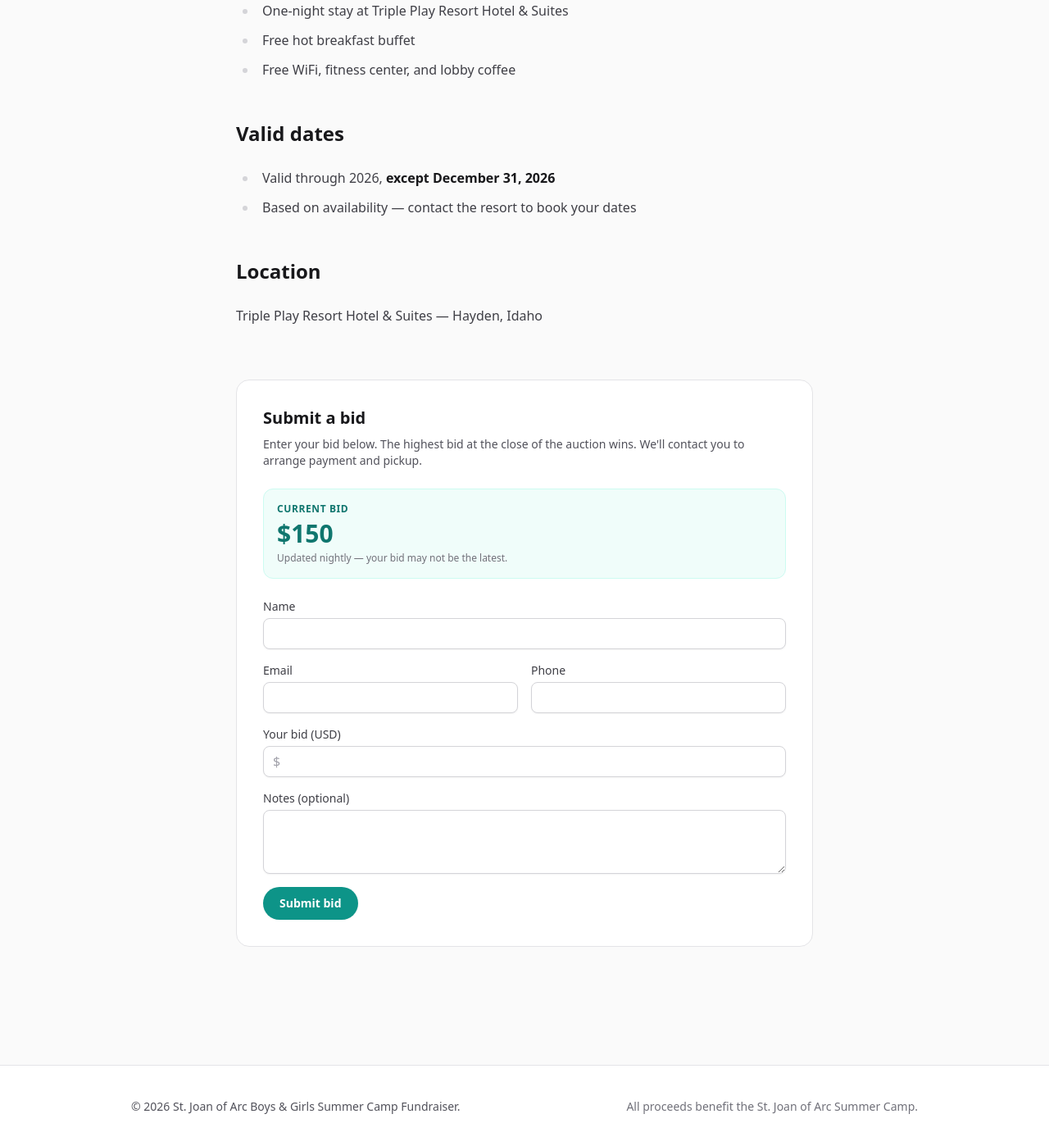
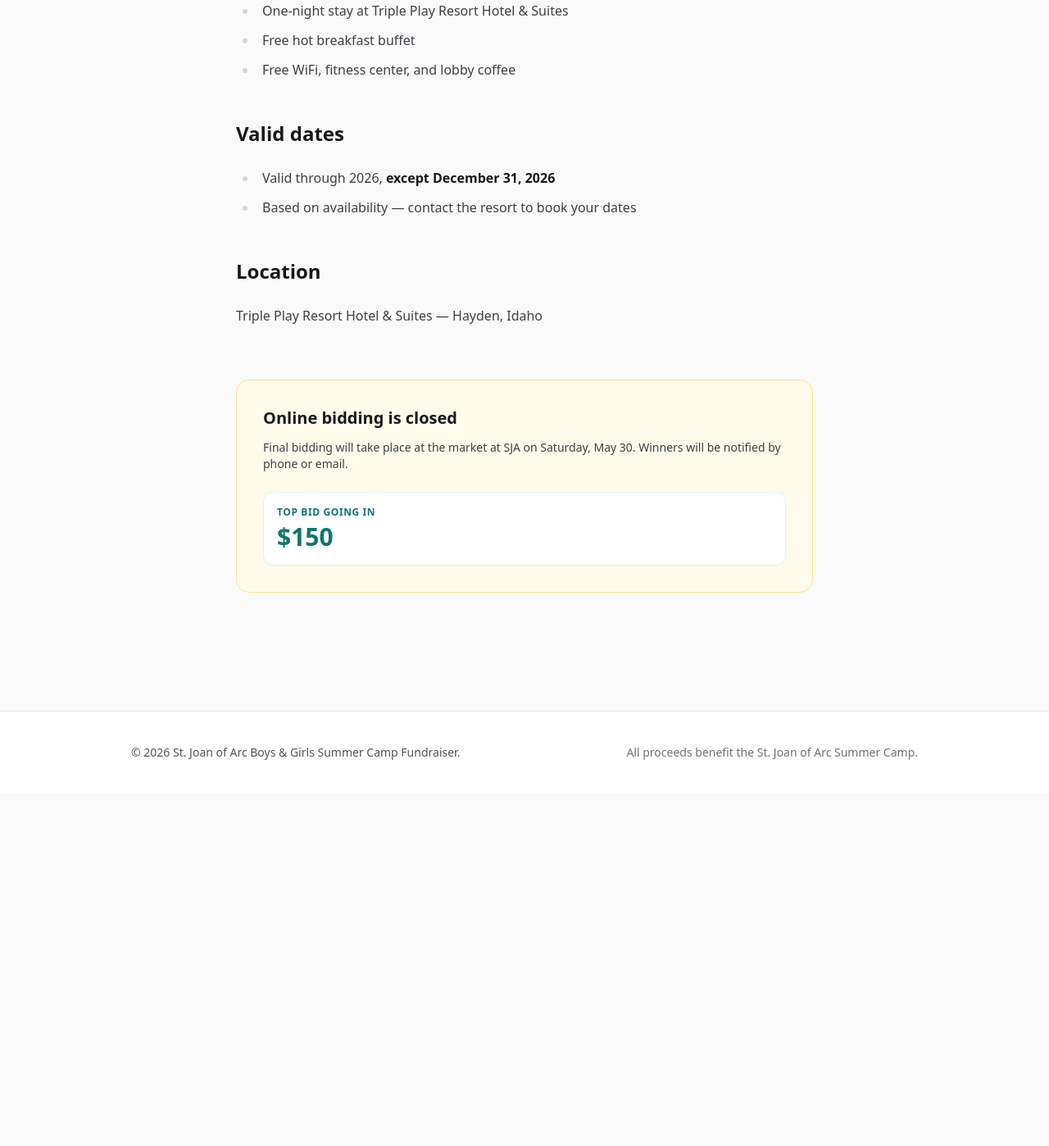
Before and after one commit to andyadams/sja-auction, a Jekyll site: the page built from _items/triple-play-resort-night.md, in a window 1280 px wide and 1400 px high, scrolled down 1030 px. Shown: the whole window at 82% size. Built offline with Jekyll 4.4.1, drawn with Linux system fonts in a browser that asks for light colours; nearby versions of some CDN libraries; after the commit the page ends 1998 px from its top, so only the background shows below that.

Commit message:
Close online bidding ahead of May 30 in-person auction
- Replace bid form with closure notice on every item page
- Update Drama & Theater top bid to $160 (Kasia Sevier)

Co-Authored-By: Claude Opus 4.7 <noreply@anthropic.com>

```diff
--- a/_data/current_bids.yml
+++ b/_data/current_bids.yml
@@ -11,7 +11,7 @@ cda-resort-park-tower:
 cda-resort-premier-lake-tower:
   - 350
 drama-theater-summer-camp:
-  - 150
+  - 160
 fishermans-market-gift-certificates:
   - 25
   - 25
--- a/_layouts/item.html
+++ b/_layouts/item.html
@@ -86,17 +86,17 @@ layout: default
     {{ content }}
   </div>
 
-  <section class="mt-16 rounded-2xl border border-zinc-200 bg-white p-6 sm:p-8">
-    <h2 class="text-xl font-semibold text-zinc-900">Submit a bid</h2>
-    <p class="mt-2 text-sm text-zinc-600">
-      Enter your bid below. The highest bid at the close of the auction wins. We'll contact you to
-      arrange payment and pickup.
+  <section class="mt-16 rounded-2xl border border-amber-200 bg-amber-50 p-6 sm:p-8">
+    <h2 class="text-xl font-semibold text-zinc-900">Online bidding is closed</h2>
+    <p class="mt-3 text-sm text-zinc-700">
+      Final bidding will take place at the market at SJA on Saturday, May 30.
+      Winners will be notified by phone or email.
     </p>
 
     {% if has_bids %}
-      <div class="mt-6 rounded-xl border border-brand-100 bg-brand-50 p-4">
+      <div class="mt-6 rounded-xl border border-brand-100 bg-white p-4">
         {% if lots > 1 %}
-          <p class="text-xs font-semibold uppercase tracking-wider text-brand-700">Current bids</p>
+          <p class="text-xs font-semibold uppercase tracking-wider text-brand-700">Top bids going in</p>
           <div class="mt-2 flex gap-10">
             <div>
               <p class="text-xs text-zinc-500">1st</p>
@@ -107,102 +107,11 @@ layout: default
               <p class="text-3xl font-bold text-brand-700">{% if current_bids[1] %}${{ current_bids[1] }}{% else %}<span class="text-zinc-400">—</span>{% endif %}</p>
             </div>
           </div>
-          <p class="mt-2 text-xs text-zinc-500">Two available — top two bidders win. Updated nightly.</p>
         {% else %}
-          <p class="text-xs font-semibold uppercase tracking-wider text-brand-700">Current bid</p>
+          <p class="text-xs font-semibold uppercase tracking-wider text-brand-700">Top bid going in</p>
           <p class="mt-1 text-3xl font-bold text-brand-700">${{ current_bids[0] }}</p>
-          <p class="mt-1 text-xs text-zinc-500">Updated nightly — your bid may not be the latest.</p>
         {% endif %}
       </div>
     {% endif %}
-
-    <form id="bid-form" action="{{ site.formspree_endpoint }}" method="POST" class="mt-6 grid grid-cols-1 gap-4 sm:grid-cols-2"
-          data-thank-you="{{ '/thank-you/' | relative_url }}">
-      <input type="hidden" name="item" value="{{ page.title }}" />
-      <input type="text" name="_gotcha" tabindex="-1" autocomplete="off" class="hidden" aria-hidden="true" />
-
-      <div class="sm:col-span-2">
-        <label for="name" class="block text-sm font-medium text-zinc-700">Name</label>
-        <input type="text" id="name" name="name" required
-               class="mt-1 block w-full rounded-lg border border-zinc-300 bg-white px-3 py-2 text-sm shadow-sm focus:border-brand-500 focus:ring-2 focus:ring-brand-500/20 focus:outline-none" />
-      </div>
-
-      <div>
-        <label for="email" class="block text-sm font-medium text-zinc-700">Email</label>
-        <input type="email" id="email" name="email" required
-               class="mt-1 block w-full rounded-lg border border-zinc-300 bg-white px-3 py-2 text-sm shadow-sm focus:border-brand-500 focus:ring-2 focus:ring-brand-500/20 focus:outline-none" />
-      </div>
-
-      <div>
-        <label for="phone" class="block text-sm font-medium text-zinc-700">Phone</label>
-        <input type="tel" id="phone" name="phone"
-               class="mt-1 block w-full rounded-lg border border-zinc-300 bg-white px-3 py-2 text-sm shadow-sm focus:border-brand-500 focus:ring-2 focus:ring-brand-500/20 focus:outline-none" />
-      </div>
-
-      <div class="sm:col-span-2">
-        <label for="bid" class="block text-sm font-medium text-zinc-700">Your bid (USD)</label>
-        <div class="relative mt-1">
-          <span class="pointer-events-none absolute inset-y-0 left-0 flex items-center pl-3 text-zinc-400">$</span>
-          <input type="number" id="bid" name="bid_amount" min="1" step="1" required
-                 class="block w-full rounded-lg border border-zinc-300 bg-white px-3 py-2 pl-7 text-sm shadow-sm focus:border-brand-500 focus:ring-2 focus:ring-brand-500/20 focus:outline-none" />
-        </div>
-      </div>
-
-      <div class="sm:col-span-2">
-        <label for="notes" class="block text-sm font-medium text-zinc-700">Notes (optional)</label>
-        <textarea id="notes" name="notes" rows="3"
-                  class="mt-1 block w-full rounded-lg border border-zinc-300 bg-white px-3 py-2 text-sm shadow-sm focus:border-brand-500 focus:ring-2 focus:ring-brand-500/20 focus:outline-none"></textarea>
-      </div>
-
-      <div class="sm:col-span-2">
-        <button type="submit"
-                class="inline-flex w-full items-center justify-center rounded-full bg-brand-600 px-5 py-2.5 text-sm font-semibold text-white shadow-sm transition hover:bg-brand-700 sm:w-auto disabled:opacity-60">
-          Submit bid
-        </button>
-      </div>
-
-      <p id="bid-form-error" class="hidden sm:col-span-2 rounded-md bg-rose-50 px-3 py-2 text-sm text-rose-800 ring-1 ring-rose-200" role="alert"></p>
-    </form>
-
-    <script>
-      (function () {
-        var form = document.getElementById('bid-form');
-        if (!form) return;
-        var errorEl = document.getElementById('bid-form-error');
-        var button = form.querySelector('button[type="submit"]');
-
-        form.addEventListener('submit', function (e) {
-          e.preventDefault();
-          errorEl.classList.add('hidden');
-          button.disabled = true;
-          var originalText = button.textContent;
-          button.textContent = 'Submitting…';
-
-          fetch(form.action, {
-            method: 'POST',
-            headers: { 'Accept': 'application/json' },
-            body: new FormData(form),
-          })
-            .then(function (response) {
-              if (response.ok) {
-                window.location.href = form.dataset.thankYou;
-                return;
-              }
-              return response.json().then(function (data) {
-                var msg = (data && data.errors && data.errors.length)
-                  ? data.errors.map(function (err) { return err.message; }).join(', ')
-                  : 'Something went wrong submitting your bid. Please try again.';
-                throw new Error(msg);
-              });
-            })
-            .catch(function (err) {
-              errorEl.textContent = err.message || 'Network error. Please check your connection and try again.';
-              errorEl.classList.remove('hidden');
-              button.disabled = false;
-              button.textContent = originalText;
-            });
-        });
-      })();
-    </script>
   </section>
 </article>
```
